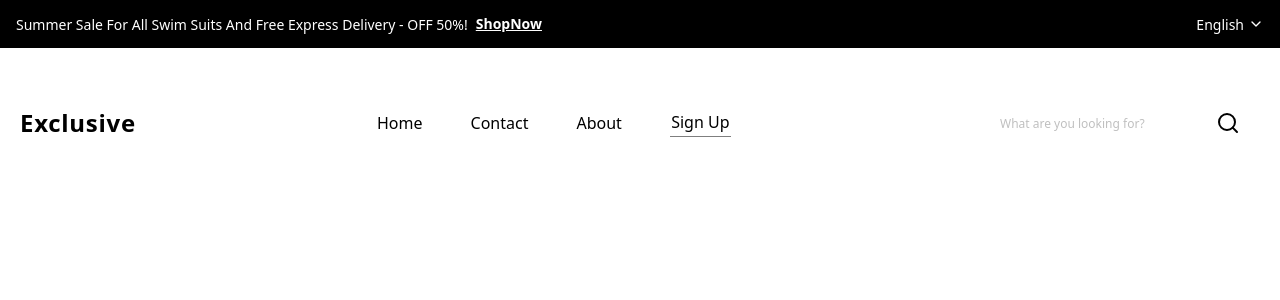
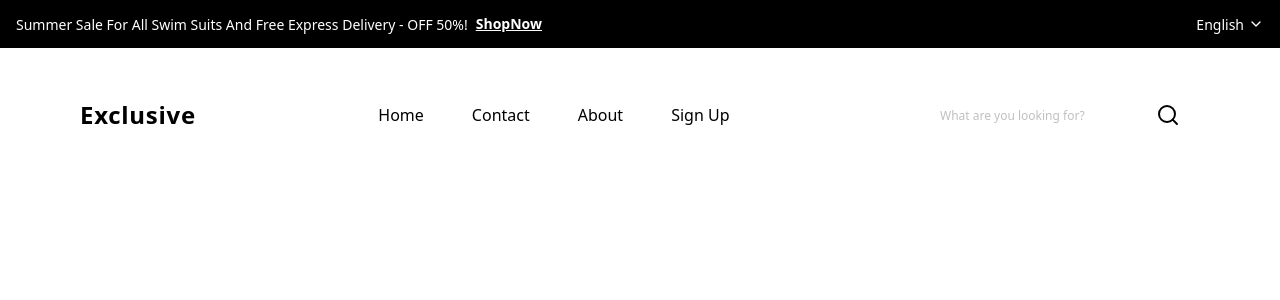
Before and after one commit to LoneProg/techpye-project, a React (Vite) app: page / in a window 1280 px wide. Shown: the top 300 px of the page. Built offline with nearby package versions, Linux system fonts and the light colour scheme.

Commit message:
Refactor Navbar for improved hover effects, update header spacing, and add new About and Contact pages

```diff
--- a/src/components/Navbar.jsx
+++ b/src/components/Navbar.jsx
@@ -14,11 +14,11 @@ export default function Navbar() {
     { name: "Home", path: "/" },
     { name: "Contact", path: "/contact" },
     { name: "About", path: "/about" },
-    { name: "Sign Up", path: "/signup", underlined: true },
+    { name: "Sign Up", path: "/signup" },
   ];
 
   return (
-    <header className="flex items-center justify-between py-4 px-5">
+    <header className="flex items-center justify-between py-4 px-20">
       {/* Logo */}
       <div className="font-heading-24px-bold font-[700] text-text-2 text-[24px] tracking-[0.72px] leading-[24px]">
         Exclusive
@@ -27,16 +27,16 @@ export default function Navbar() {
       {/* Navigation */}
       <NavigationMenu className="mx-auto">
         <NavigationMenuList className="flex items-center gap-12">
-        <span class="absolute bottom-0 left-1/2 w-0 h-1 bg-blue-500 group-hover:animate-underline-grow transform -translate-x-1/2"></span>
           {navItems.map((item) => (
-            <NavigationMenuItem key={item.name}>
+            <NavigationMenuItem key={item.name} className="group">
               <NavigationMenuLink
                 href={item.path}
-                className="flex flex-col items-center"
+                className="flex flex-col items-center relative"
               >
                 <span className="font-title-16px-regular font-[400] text-text-2 text-[16px] tracking-[0] leading-[24px]">
                   {item.name}
                 </span>
+                <span className="absolute bottom-0 left-1/2 w-0 h-1 bg-black group-hover:w-full transition-all duration-300 transform -translate-x-1/2" />
                 {item.underlined && (
                   <div className="w-[61px] h-px opacity-50 bg-black mt-0.5" />
                 )}
--- a/src/components/header.jsx
+++ b/src/components/header.jsx
@@ -3,7 +3,7 @@ import React from "react";
 
 export default function TopHeader() {
   return (
-    <header className="w-full mb-10 h-12 bg-button flex items-center justify-center bg-black text-white">
+    <header className="w-full mb-8 h-12 bg-button flex items-center justify-center bg-black text-white">
       <div className="container flex justify-between items-center px-4">
         <div className="flex items-center gap-2">
           <p className="font-title-14px-regular text-text text-sm leading-[21px]">
--- /dev/null
+++ b/src/pages/About.jsx
@@ -0,0 +1,9 @@
+import React from 'react'
+
+const About = () => {
+    return (
+        <div>About</div>
+    )
+}
+
+export default About
--- /dev/null
+++ b/src/pages/Contact.jsx
@@ -0,0 +1,9 @@
+import React from 'react'
+
+const Contact = () => {
+    return (
+        <div>Contact</div>
+    )
+}
+
+export default Contact
--- /dev/null
+++ b/src/pages/Home.jsx
@@ -0,0 +1,9 @@
+import React from 'react'
+
+const Home = () => {
+    return (
+        <div>Home</div>
+    )
+}
+
+export default Home
```
Also changed, not shown: src/pages/Login.jsx (added), 1 other file (tests, documents, lock files or other folders).
